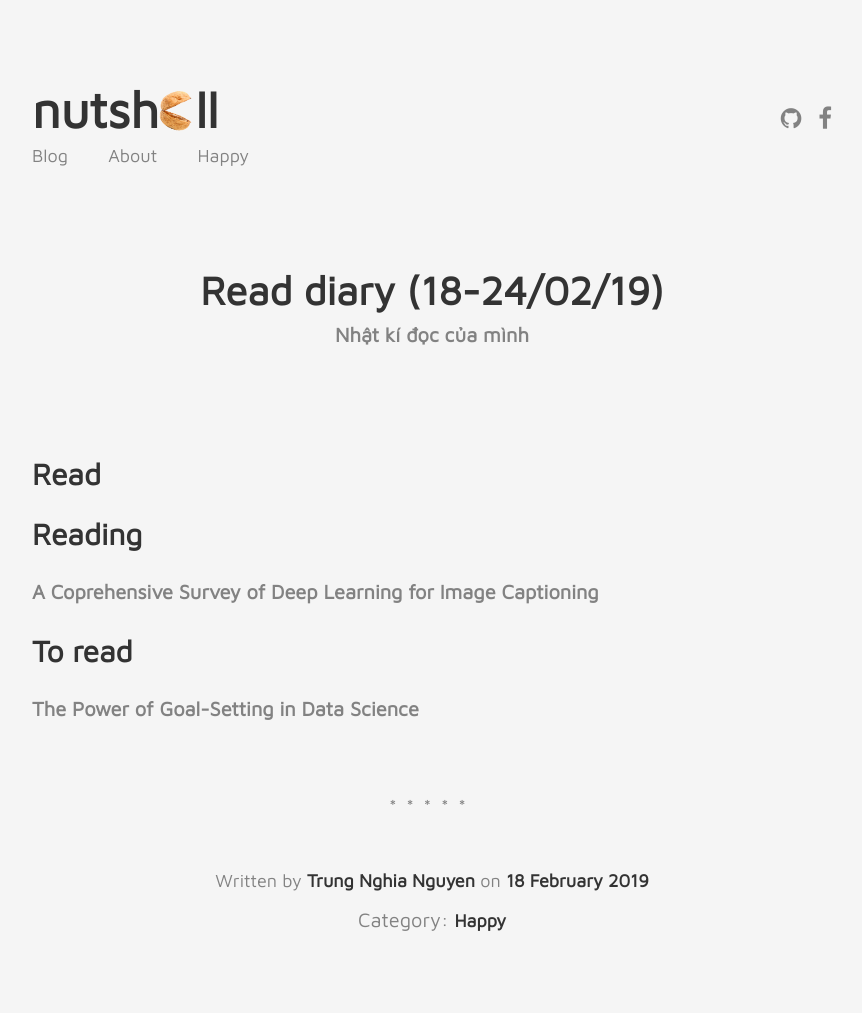
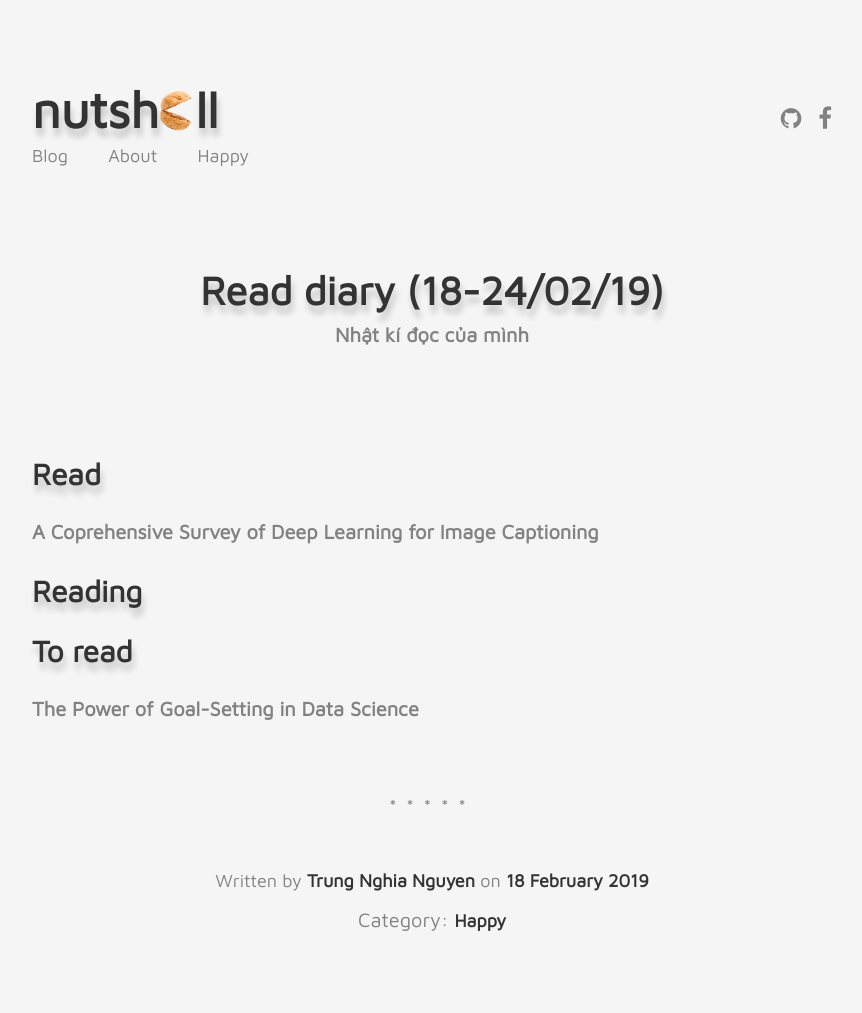
Before and after one commit to Lego1st/lego1st.github.io, a Jekyll site: the page built from _posts/2019-02-18-reading-diary.md, in a window 1280 px wide. Shown: the whole page, without its empty margins (208-1070 px from the left). Built offline with Jekyll 4.4.1, drawn with Linux system fonts in a browser that asks for light colours.

```diff
--- a/_posts/2019-02-18-reading-diary.md
+++ b/_posts/2019-02-18-reading-diary.md
@@ -10,10 +10,10 @@ categories:
 
 ## Read
 
+[A Coprehensive Survey of Deep Learning for Image Captioning](https://arxiv.org/pdf/1810.04020.pdf)
 
 ## Reading
 
-[A Coprehensive Survey of Deep Learning for Image Captioning](https://arxiv.org/pdf/1810.04020.pdf)
 
 ## To read
 
--- a/_sass/_default.scss
+++ b/_sass/_default.scss
@@ -4,6 +4,7 @@ body {
     font-family: 'Maven Pro', sans-serif;
     font-size: 20px;
     color: $iron;
+    // color: rgba(0,0,0,0.6);
     background-color: $dorian;
     // background-image: url('/assets/images/bg.jpg');
 }
@@ -12,12 +13,16 @@ a {
     color: $cloudy;
     font-weight: bold;
     text-decoration: none;
-
-    &:hover {
-
-    }
 }
 
+.post-teaser__title,
+.logo-group,
+h2,
+h1 .page-title__text {
+    color: $iron;
+    text-shadow: 2px 8px 6px rgba(0,0,0,0.2),
+                     0px -5px 35px rgba(255,255,255,0.3);
+}
 p {
     font-size: 20px;
     line-height: 32px;
```
Also changed, not shown: _posts/2019-02-17-deep-learning-for-image-captioning.md (+48 -9 lines).
